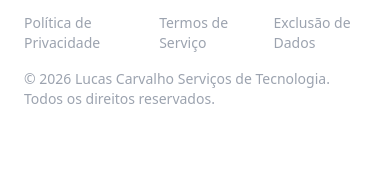
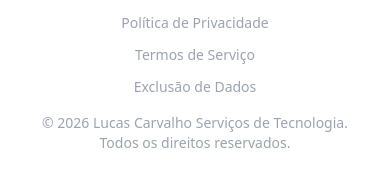
Before and after one commit to Lucas-HMSC/instagram-widget-lp, a plain HTML site: page index.html in a window 390 px wide. Shown: the part 5558-5745 px from the top of the page. Before the commit the page ends 5707 px from the top, so only its background shows below. Drawn offline with nearby package versions, Linux system fonts and the light colour scheme.

Commit message:
page: update footer style

```diff
--- a/index.html
+++ b/index.html
@@ -340,12 +340,12 @@
   <footer class="border-t border-gray-100 py-10 px-6">
     <div class="max-w-6xl mx-auto flex flex-col md:flex-row items-center justify-between gap-4 text-sm text-gray-400">
       <img src="logo.svg" alt="Instagram Widget by Luck" class="h-7" />
-      <div class="flex items-center gap-6">
+      <div class="flex flex-col md:flex-row items-center gap-3 md:gap-6">
         <a href="privacidade.html" class="hover:text-gray-600 transition-colors">Política de Privacidade</a>
         <a href="termos.html" class="hover:text-gray-600 transition-colors">Termos de Serviço</a>
         <a href="exclusao-de-dados.html" class="hover:text-gray-600 transition-colors">Exclusão de Dados</a>
       </div>
-      <span>© 2026 Lucas Carvalho Serviços de Tecnologia. Todos os direitos reservados.</span>
+      <span class="text-center md:text-left">© 2026 Lucas Carvalho Serviços de Tecnologia. Todos os direitos reservados.</span>
     </div>
   </footer>
 
```
Also changed, not shown: exclusao-de-dados.html (+2 -2 lines), privacidade.html (+2 -2 lines), termos.html (+2 -2 lines).
